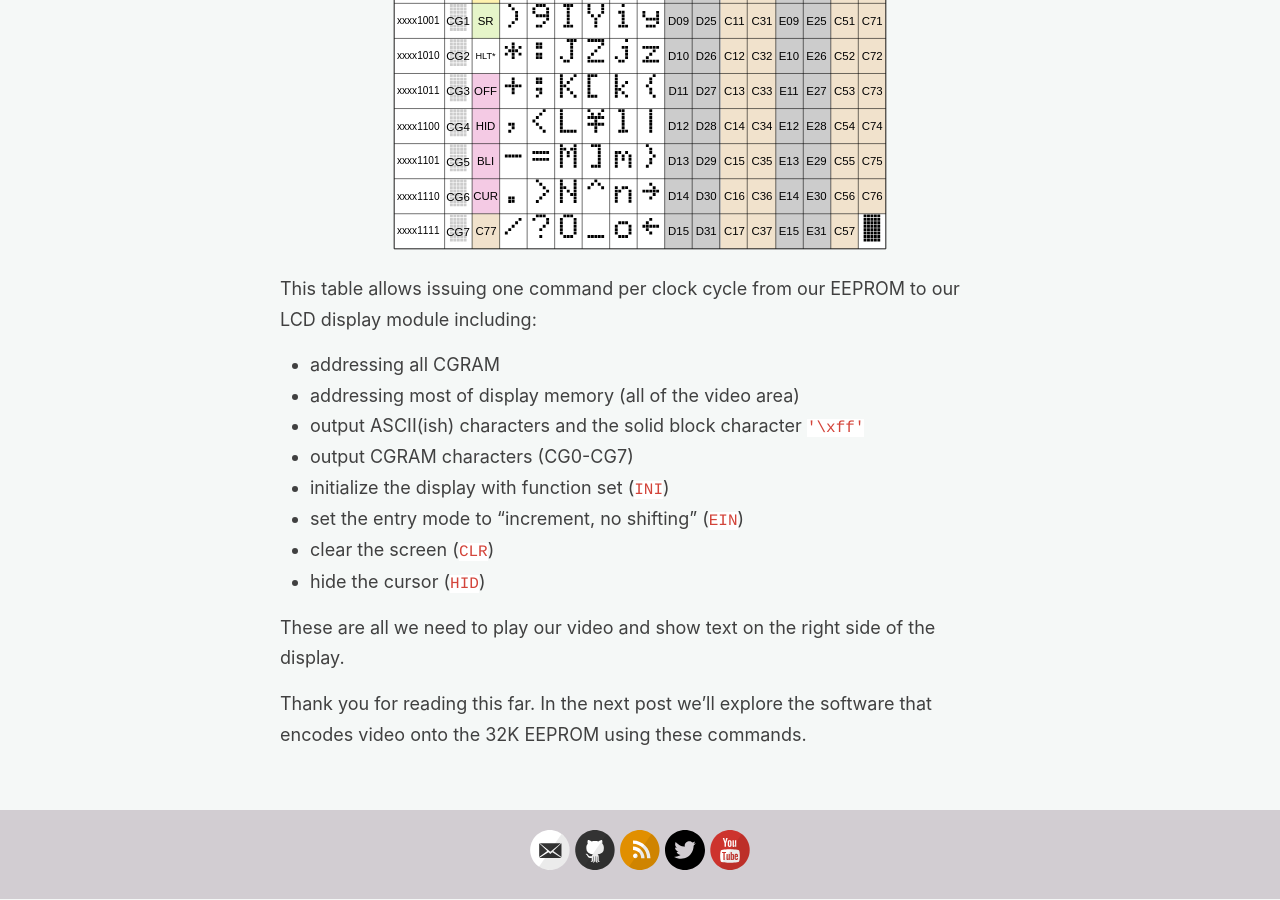
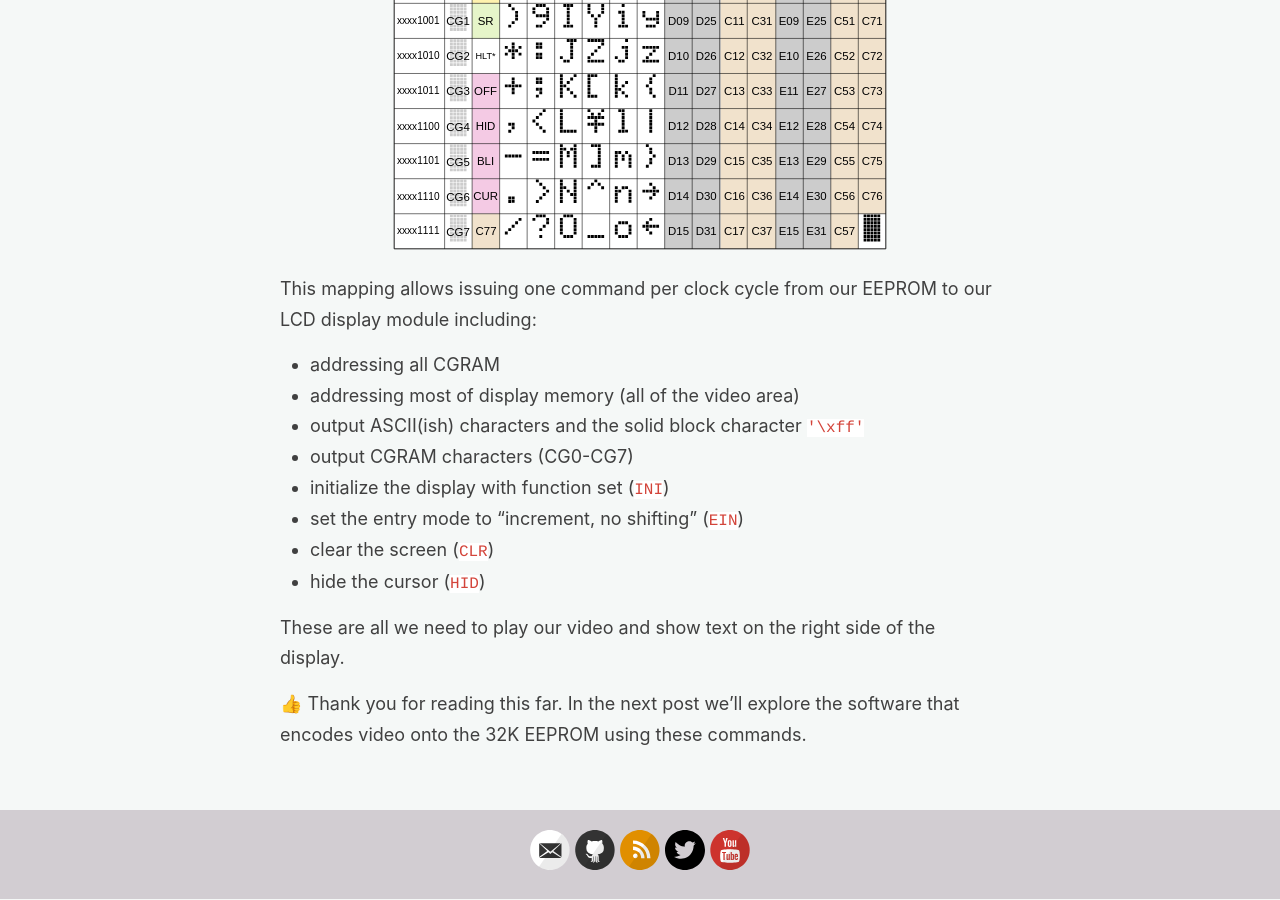
Before and after one commit to wardi/wardi.github.io, a Jekyll site: the page built from _pages/bad_apple.md, in a window 1280 px wide and 900 px high, scrolled down 5675 px. Built offline with Jekyll 4.4.1, drawn with Linux system fonts in a browser that asks for light colours; some of the changed text lies outside the part shown.

Commit message:
minor text updates

```diff
--- a/_pages/bad_apple.md
+++ b/_pages/bad_apple.md
@@ -89,12 +89,12 @@ for commands in the table.
 Reassigning the upper 4 bits is the same as moving a command left or
 right in the table.
 
-This is the combined "decompression" table that maps the 8 input bits from
+This is the combined lookup table that maps the 8 input bits from
 the EEPROM to 9 output bits for the LCD display module:
 
 <img src="/images/hexmap.svg" height="600" alt="LCD command mapping">
 
-This table allows issuing one command per clock cycle from our EEPROM to our
+This mapping allows issuing one command per clock cycle from our EEPROM to our
 LCD display module including:
 
 - addressing all CGRAM
@@ -109,5 +109,5 @@ LCD display module including:
 These are all we need to play our video and show text on the right
 side of the display.
 
-Thank you for reading this far. In the next post we'll explore the
+👍 Thank you for reading this far. In the next post we'll explore the
 software that encodes video onto the 32K EEPROM using these commands.
```
Also changed, not shown: other parts of _pages/bad_apple.md (+1 -1 lines).
